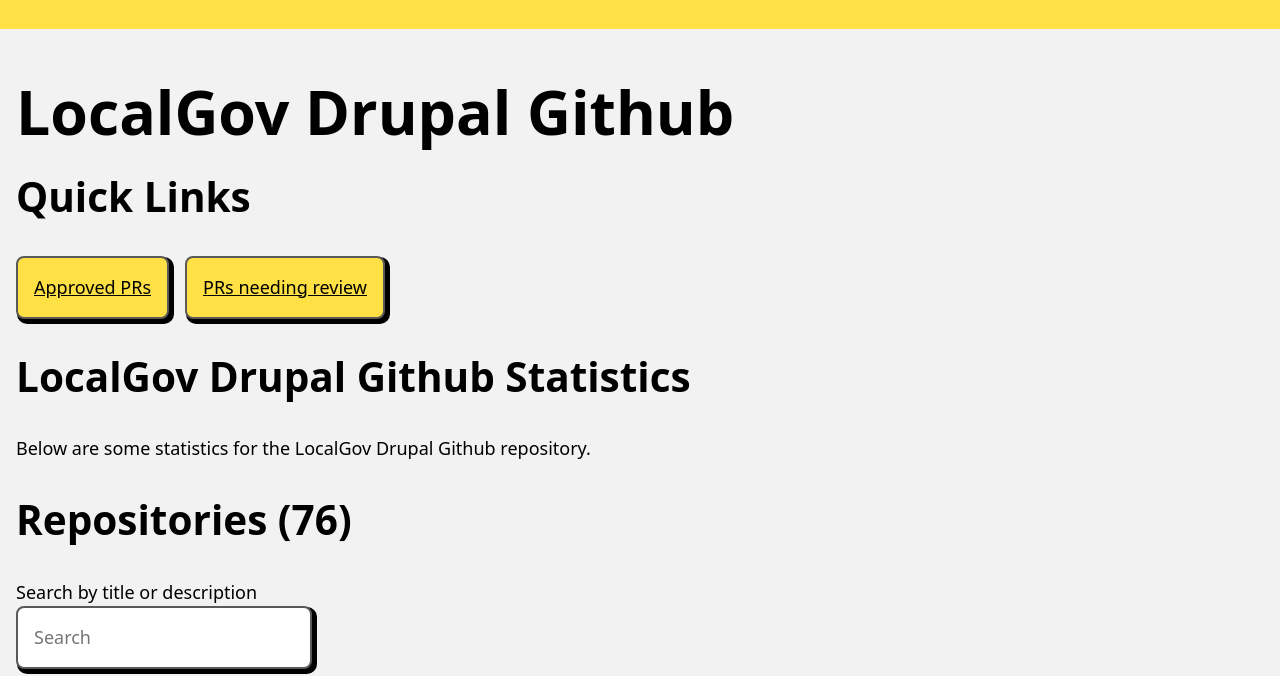
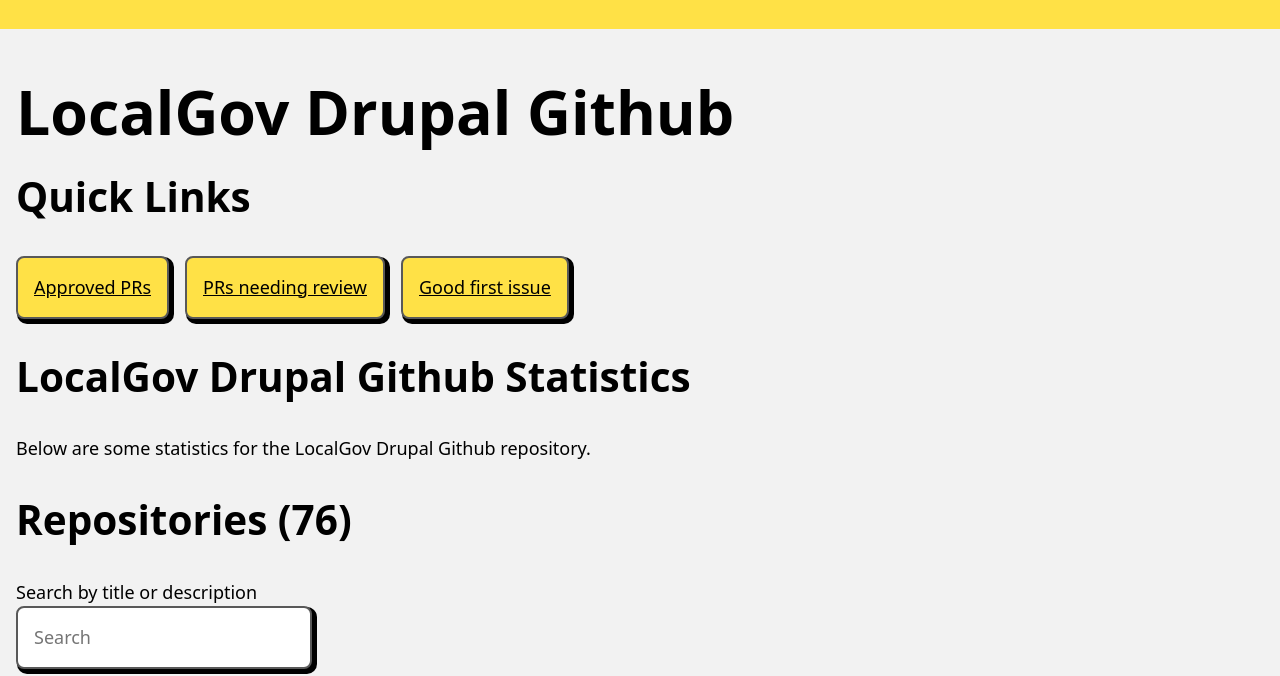
Before and after one commit to localgovdrupal/localgov_repos, a website: page index.html in a window 1280 px wide. Shown: the part 150-826 px from the top of the page. Drawn offline with Linux system fonts and the light colour scheme.

Commit message:
adds 'good first issue' quicklink

```diff
--- a/index.html
+++ b/index.html
@@ -64,6 +64,9 @@
           </li>
           <li>
             <a class="button-link" href="https://github.com/pulls?q=is%3Aopen+is%3Apr+archived%3Afalse+user%3Alocalgovdrupal+draft%3Afalse+review%3Anone+">PRs needing review</a>
+          </li>
+          <li>
+            <a class="button-link" href="https://github.com/issues?q=is%3Aissue+user%3Alocalgovdrupal+is%3Aopen+label%3A%22good+first+issue%22+">Good first issue</a>
           </li>
         </ul>
       </div>
```
